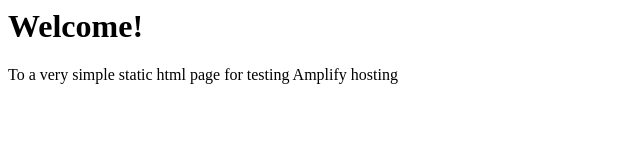
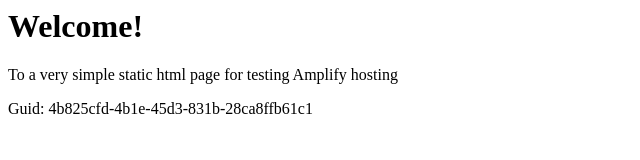
Before and after one commit to aws-aemilia-pdx/Github-PR-Commit-Integration-Test-DoNotTouch-GithubWebhookPreviewCanaryTest-v1-prod-us-west-2, a website: page src/index.html in a window 1280 px wide. Shown: the whole page, without its empty margins (0-640 px from the left). Drawn offline with Linux system fonts and the light colour scheme.

Commit message:
commit from integ tests

```diff
--- a/src/index.html
+++ b/src/index.html
@@ -1,3 +1,5 @@
+
+
 <html lang="en">
 
 <head>
@@ -10,6 +12,6 @@
 <body>
     <h1>Welcome!</h1>
     <p>To a very simple static html page for testing Amplify hosting</p>
-</body>
+    <p>Guid: 4b825cfd-4b1e-45d3-831b-28ca8ffb61c1</p></body>
 
 </html>
```
